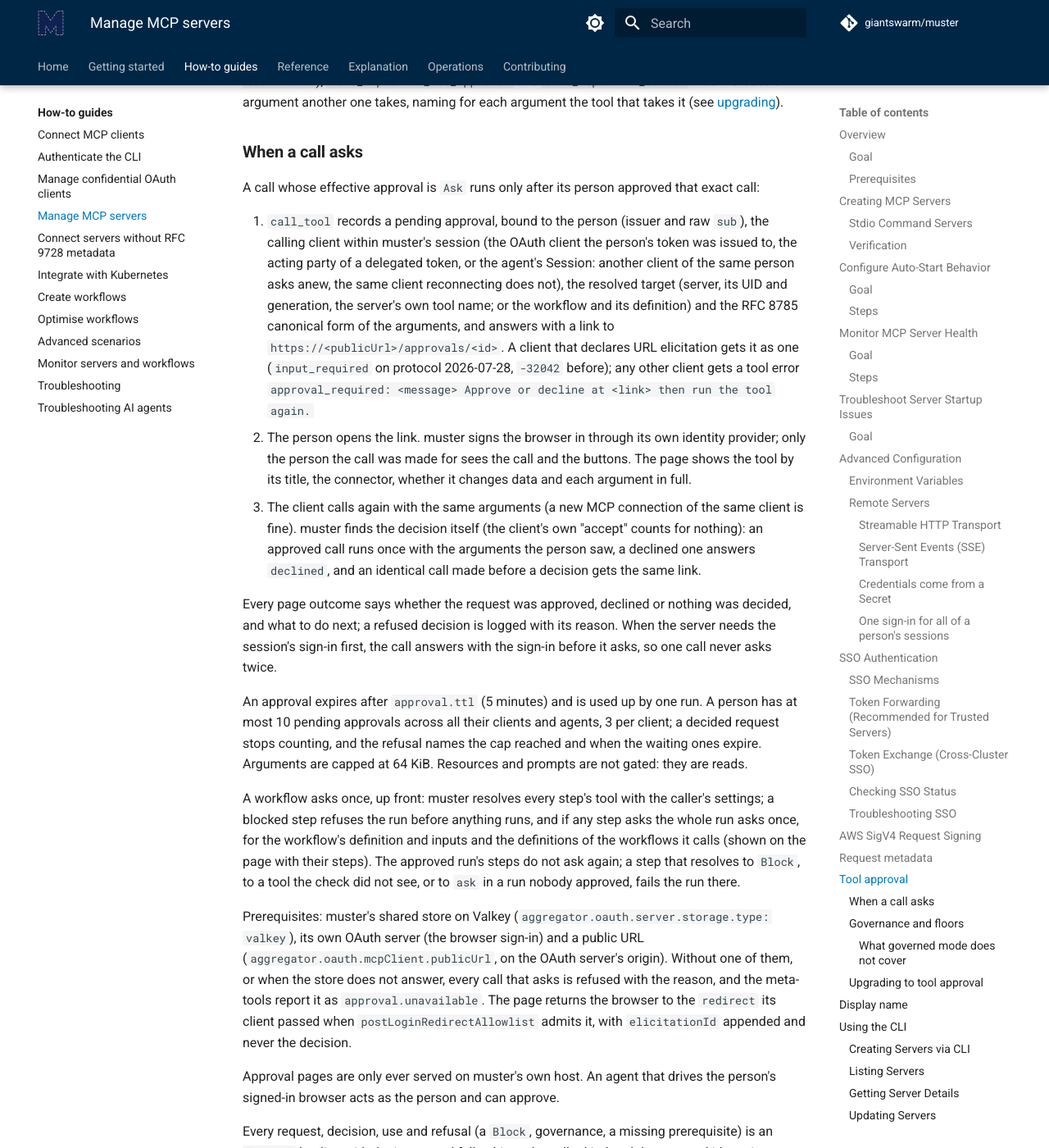
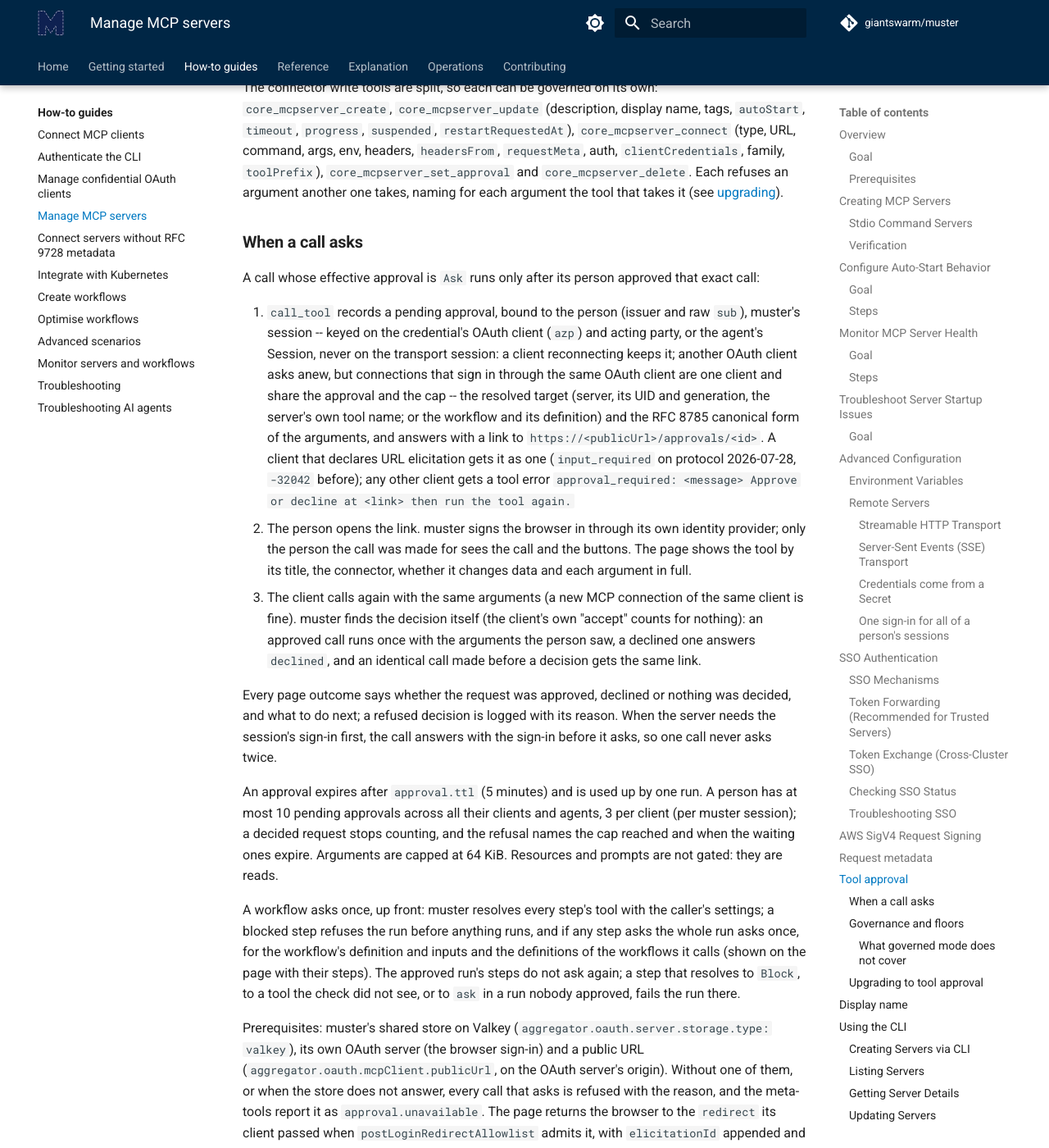
Before and after one commit to giantswarm/muster, an MkDocs documentation site: the page built from docs/how-to/mcp-server-management.md, in a window 1280 px wide and 1400 px high, scrolled down 13139 px. Shown: the whole window at 82% size. Built offline with MkDocs 1.6.1 and Material for MkDocs 9.7.7, drawn with Linux system fonts in a browser that asks for light colours; comment, search, counter and statistics services are not loaded; some of the changed text lies outside the part shown.

```diff
--- a/docs/how-to/mcp-server-management.md
+++ b/docs/how-to/mcp-server-management.md
@@ -571,6 +571,10 @@ Rules:
   ([Tool approval](../reference/mcp-tools.md#tool-approval)).
 - A registered server whose MCPServer object muster no longer finds (deleted,
   or no longer served) is refused, never `Allow`.
+- Keep secrets out of a connector's URL (use `headersFrom`): the audit line of
+  a connector write records the URL's scheme, host and path, with userinfo,
+  query, fragment and matrix parameters dropped and token-like path segments
+  redacted, but a short secret in the path would still be logged.
 - **The CRD must know `spec.approval`.** An older CRD prunes the field on every
   write. muster checks the served CRD; while it lacks the field every server
   tool call is refused (`approval_unavailable: the MCPServer CRD in this
@@ -608,10 +612,11 @@ A call whose effective approval is `Ask` runs only after its person approved
 that exact call:
 
 1. `call_tool` records a pending approval, bound to the person (issuer and raw
-   `sub`), the calling client within muster's session (the OAuth client the
-   person's token was issued to, the acting party of a delegated token, or
-   the agent's Session: another client of the same person asks anew, the
-   same client reconnecting does not), the resolved target (server, its UID and
+   `sub`), muster's session -- keyed on the credential's OAuth client
+   (`azp`) and acting party, or the agent's Session, never on the transport
+   session: a client reconnecting keeps it; another OAuth client asks anew,
+   but connections that sign in through the same OAuth client are one client
+   and share the approval and the cap -- the resolved target (server, its UID and
    generation, the server's own tool name; or the workflow and its
    definition) and the RFC 8785 canonical form of the arguments, and answers
    with a link to `https://<publicUrl>/approvals/<id>`. A client that declares
@@ -635,7 +640,7 @@ with the sign-in before it asks, so one call never asks twice.
 
 An approval expires after `approval.ttl` (5 minutes) and is used up by one
 run. A person has at most 10 pending approvals across all their clients and
-agents, 3 per client; a decided request stops counting, and the
+agents, 3 per client (per muster session); a decided request stops counting, and the
 refusal names the cap reached and when the waiting ones expire. Arguments are
 capped at 64 KiB. Resources and prompts are not gated: they are reads.
 
```
Also changed, not shown: 2 other files.
